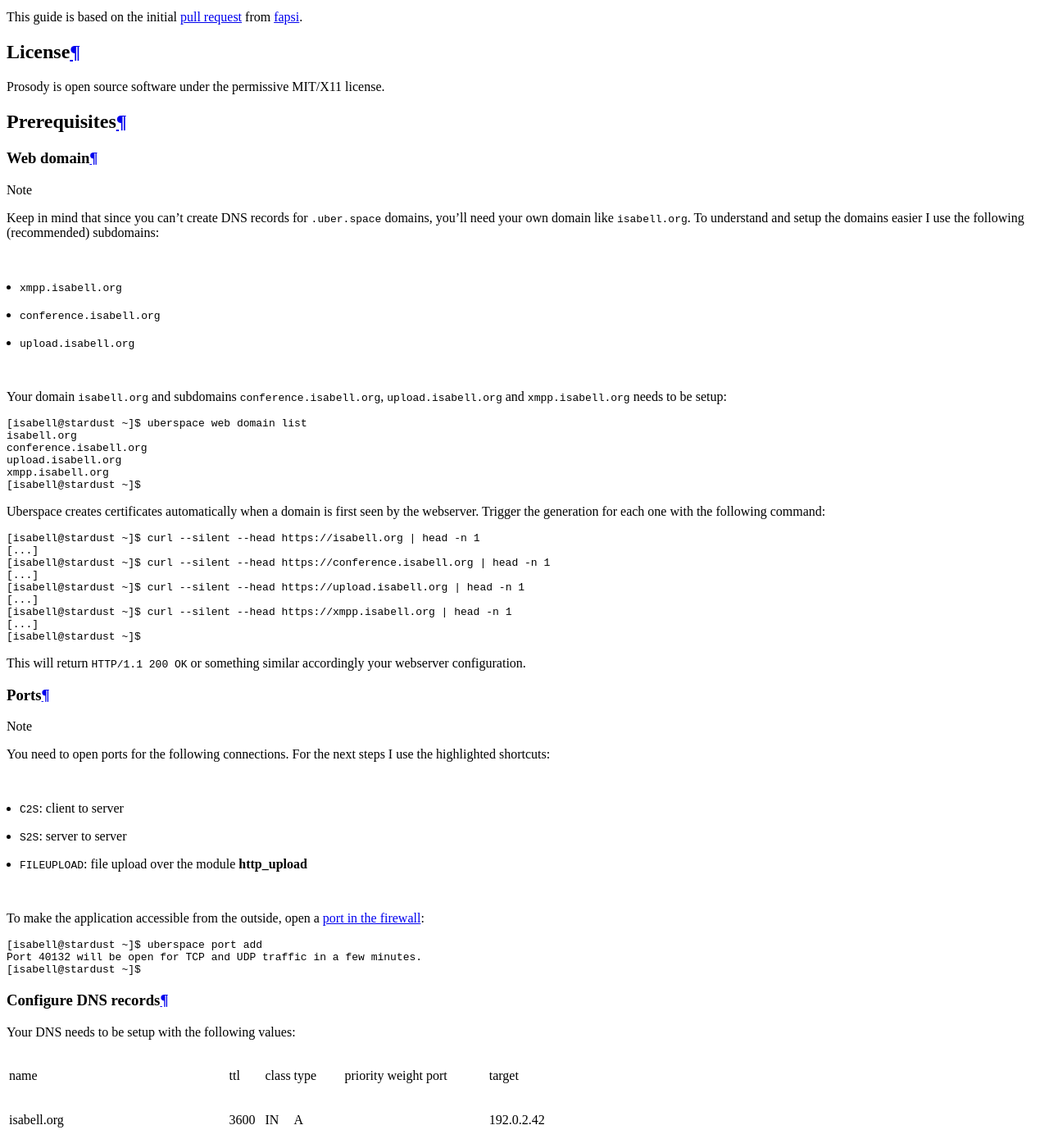
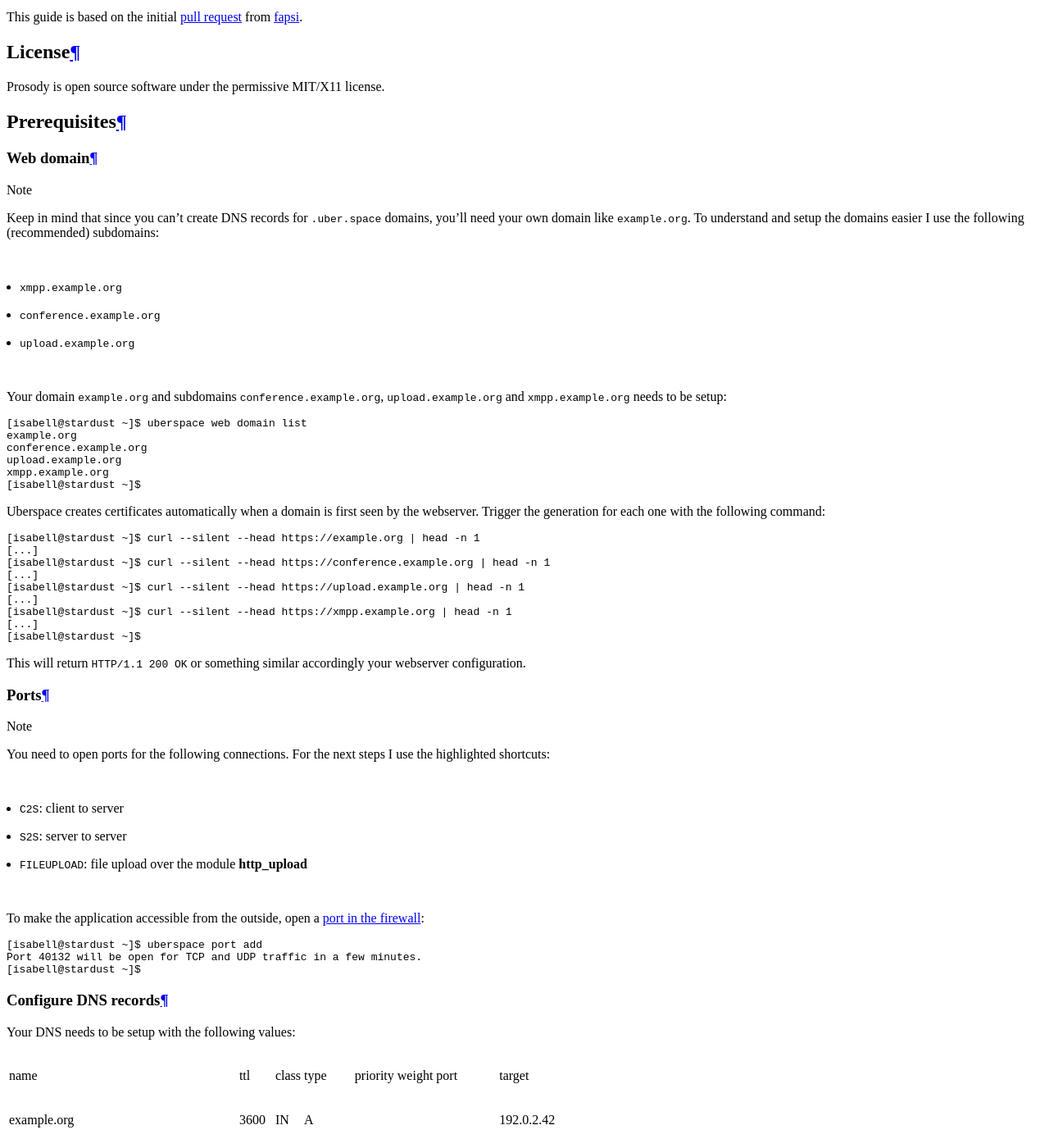
Before and after one commit to Uberspace/lab, a Sphinx documentation site: the page built from source/guide_prosody.rst, in a window 1280 px wide and 1400 px high, scrolled down 4903 px. Shown: the whole window at 82% size. Built offline with Sphinx 7.4.7 and the Read the Docs theme 2.0.0, drawn with Linux system fonts in a browser that asks for light colours; some of the changed text lies outside the part shown.

Commit message:
[Prosody] Use a suitable example domain

```diff
--- a/source/guide_prosody.rst
+++ b/source/guide_prosody.rst
@@ -44,34 +44,34 @@
 Web domain
 ----------
 
-.. note:: Keep in mind that since you can't create DNS records for ``.uber.space`` domains, you'll need your own domain like ``isabell.org``. To understand and setup the domains easier I use the following (recommended) subdomains:
+.. note:: Keep in mind that since you can't create DNS records for ``.uber.space`` domains, you'll need your own domain like ``example.org``. To understand and setup the domains easier I use the following (recommended) subdomains:
 
- * ``xmpp.isabell.org``
- * ``conference.isabell.org``
- * ``upload.isabell.org``
+ * ``xmpp.example.org``
+ * ``conference.example.org``
+ * ``upload.example.org``
 
-Your domain ``isabell.org`` and subdomains ``conference.isabell.org``, ``upload.isabell.org`` and ``xmpp.isabell.org`` needs to be setup:
+Your domain ``example.org`` and subdomains ``conference.example.org``, ``upload.example.org`` and ``xmpp.example.org`` needs to be setup:
 
 ::
 
  [isabell@stardust ~]$ uberspace web domain list
- isabell.org
- conference.isabell.org
- upload.isabell.org
- xmpp.isabell.org
+ example.org
+ conference.example.org
+ upload.example.org
+ xmpp.example.org
  [isabell@stardust ~]$
 
 Uberspace creates certificates automatically when a domain is first seen by the webserver. Trigger the generation for each one with the following command:
 
 ::
 
- [isabell@stardust ~]$ curl --silent --head https://isabell.org | head -n 1
+ [isabell@stardust ~]$ curl --silent --head https://example.org | head -n 1
  [...]
- [isabell@stardust ~]$ curl --silent --head https://conference.isabell.org | head -n 1
+ [isabell@stardust ~]$ curl --silent --head https://conference.example.org | head -n 1
  [...]
- [isabell@stardust ~]$ curl --silent --head https://upload.isabell.org | head -n 1
+ [isabell@stardust ~]$ curl --silent --head https://upload.example.org | head -n 1
  [...]
- [isabell@stardust ~]$ curl --silent --head https://xmpp.isabell.org | head -n 1
+ [isabell@stardust ~]$ curl --silent --head https://xmpp.example.org | head -n 1
  [...]
  [isabell@stardust ~]$
 
@@ -96,25 +96,25 @@
 +------------------------------------------+--------+-------+--------+----------+--------+----------+------------------+
 |                    name                  |   ttl  | class |   type | priority | weight |    port  |       target     |
 +------------------------------------------+--------+-------+--------+----------+--------+----------+------------------+
-|                 isabell.org              |   3600 |    IN |    A   |          |        |          | 192.0.2.42       |
+|                 example.org              |   3600 |    IN |    A   |          |        |          | 192.0.2.42       |
 +------------------------------------------+--------+-------+--------+----------+--------+----------+------------------+
-|                 isabell.org              |   3600 |    IN |   AAAA |          |        |          | 2001:db8::42:42  |
+|                 example.org              |   3600 |    IN |   AAAA |          |        |          | 2001:db8::42:42  |
 +------------------------------------------+--------+-------+--------+----------+--------+----------+------------------+
-|          conference.isabell.org          |   3600 |    IN | CNAME  |          |        |          |     isabell.org  |
+|          conference.example.org          |   3600 |    IN | CNAME  |          |        |          |     example.org  |
 +------------------------------------------+--------+-------+--------+----------+--------+----------+------------------+
-|             upload.isabell.org           |   3600 |    IN | CNAME  |          |        |          |     isabell.org  |
+|             upload.example.org           |   3600 |    IN | CNAME  |          |        |          |     example.org  |
 +------------------------------------------+--------+-------+--------+----------+--------+----------+------------------+
-|              xmpp.isabell.org            |   3600 |    IN |    A   |          |        |          | 192.0.2.42       |
+|              xmpp.example.org            |   3600 |    IN |    A   |          |        |          | 192.0.2.42       |
 +------------------------------------------+--------+-------+--------+----------+--------+----------+------------------+
-|              xmpp.isabell.org            |   3600 |    IN |  AAAA  |          |        |          | 2001:db8::42:42  |
+|              xmpp.example.org            |   3600 |    IN |  AAAA  |          |        |          | 2001:db8::42:42  |
 +------------------------------------------+--------+-------+--------+----------+--------+----------+------------------+
-|        _xmpp-client._tcp.isabell.org     | 18000  |    IN |   SRV  |      0   |     5  | C2S-PORT | xmpp.isabell.org |
+|        _xmpp-client._tcp.example.org     | 18000  |    IN |   SRV  |      0   |     5  | C2S-PORT | xmpp.example.org |
 +------------------------------------------+--------+-------+--------+----------+--------+----------+------------------+
-|        _xmpp-server._tcp.isabell.org     | 18000  |    IN |   SRV  |      0   |     5  | S2S-PORT | xmpp.isabell.org |
+|        _xmpp-server._tcp.example.org     | 18000  |    IN |   SRV  |      0   |     5  | S2S-PORT | xmpp.example.org |
 +------------------------------------------+--------+-------+--------+----------+--------+----------+------------------+
-| _xmpp-server._tcp.conference.isabell.org | 18000  |    IN |   SRV  |      0   |     5  | S2S-PORT | xmpp.isabell.org |
+| _xmpp-server._tcp.conference.example.org | 18000  |    IN |   SRV  |      0   |     5  | S2S-PORT | xmpp.example.org |
 +------------------------------------------+--------+-------+--------+----------+--------+----------+------------------+
-| _xmpp-server._tcp.upload.isabell.org     | 18000  |    IN |   SRV  |      0   |     5  | S2S-PORT | xmpp.isabell.org |
+| _xmpp-server._tcp.upload.example.org     | 18000  |    IN |   SRV  |      0   |     5  | S2S-PORT | xmpp.example.org |
 +------------------------------------------+--------+-------+--------+----------+--------+----------+------------------+
 
 Configure luarocks
@@ -265,7 +265,7 @@
 .. code-block:: lua
 
  ---------- Server-wide settings ----------
- admins = { "isabell@isabell.org" }
+ admins = { "isabell@example.org" }
  plugin_paths = { "/home/isabell/var/lib/prosody/prosody-modules" }
  modules_enabled = {
    "mam"; -- Store messages in an archive and allow users to access it
@@ -292,15 +292,15 @@
  }
  log = { info = "*console" }
  certificates = "/home/isabell/etc/certificates/"
- https_certificate = "/home/isabell/etc/certificates/upload.isabell.org.crt"
+ https_certificate = "/home/isabell/etc/certificates/upload.example.org.crt"
  http_ports = { }
  https_ports = { FILEUPLOAD-PORT }
 
  ----------- Virtual hosts -----------
- VirtualHost "isabell.org"
- Component "conference.isabell.org" "muc"
+ VirtualHost "example.org"
+ Component "conference.example.org" "muc"
    modules_enabled = { "muc_mam", "vcard_muc" }
- Component "upload.isabell.org" "http_upload"
+ Component "upload.example.org" "http_upload"
    http_upload_file_size_limit = 10485760
    http_upload_expire_after = 2419200
 
@@ -332,7 +332,7 @@
 .. code-block:: console
  :emphasize-lines: 1-3
 
- [isabell@stardust ~]$ prosodyctl adduser isabell@isabell.org
+ [isabell@stardust ~]$ prosodyctl adduser isabell@example.org
  Enter new password:
  Retype new password:
  [isabell@stardust ~]$
```
